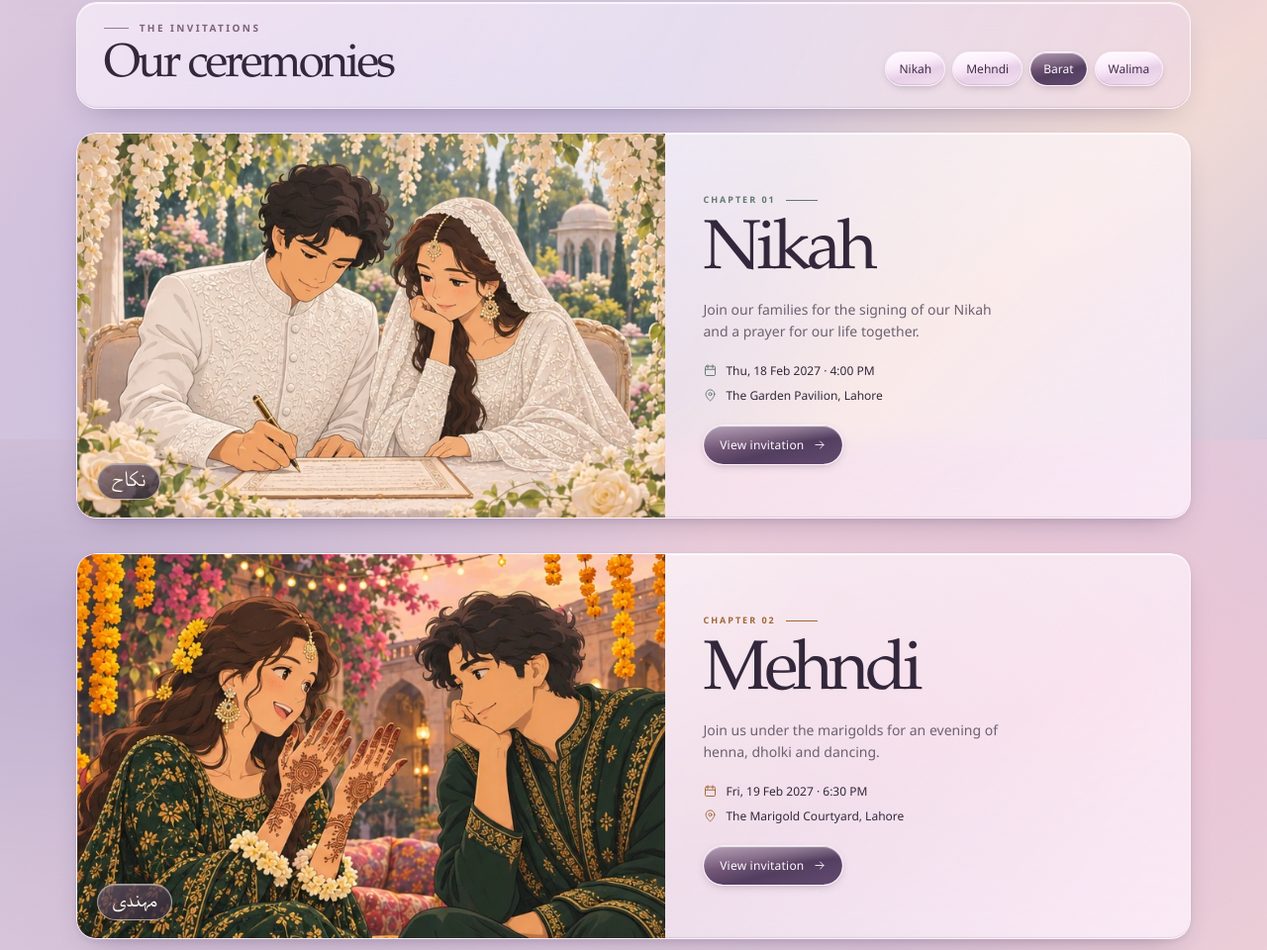
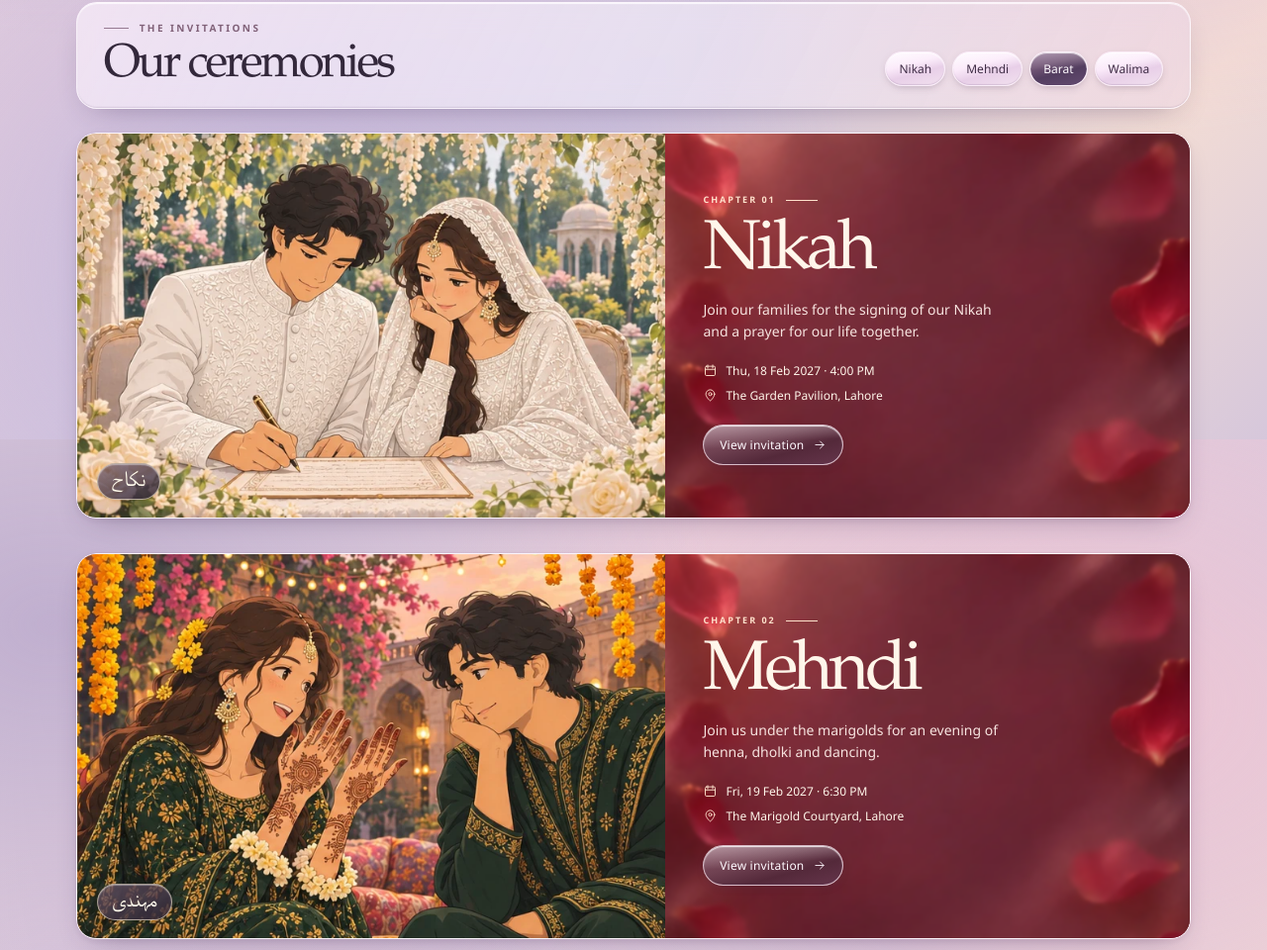
Before and after one commit to Husnain139/Wedding-invitation-website-for-client, a plain HTML site: page dist/index.html in a window 1280 px wide. Shown: the part 656-1616 px from the top of the page at 99% size. Drawn offline with nearby package versions, Linux system fonts and the light colour scheme.

Commit message:
Update Site source

```diff
--- a/dist/style.css
+++ b/dist/style.css
@@ -55,9 +55,43 @@ body {
   box-shadow: var(--glass-rim);
 }
 .chapter-copy {
-  background: linear-gradient(156deg, #fff6 0%, transparent 52%, #fdebf740 95%);
   height: 100%;
   align-content: center;
+}
+.chapter-copy, #detail .sheet-body {
+  --ink: #fff6ea;
+  --muted: #f7e3df;
+  position: relative;
+  isolation: isolate;
+  overflow: hidden;
+  color: var(--ink);
+  background: #612837;
+  box-shadow: inset 0 1px 0 #ffe5db87, inset 0 0 0 1px #ffc6c133;
+}
+.chapter-copy::before, #detail .sheet-body::before {
+  content: "";
+  position: absolute;
+  inset: -3px;
+  z-index: -1;
+  pointer-events: none;
+  background:
+    linear-gradient(145deg, #ffdbcb25, transparent 28%, #3516273b 72%, #ffbfbb14),
+    url("assets/rose-glass.webp") center / cover;
+  filter: blur(1.6px);
+}
+/* Fit the petal border to the full programme on the longer invitation. */
+#detail .sheet-body::before {
+  background-size: cover, 100% 100%;
+}
+.chapter-copy .chapter-n, .chapter-copy .event-meta svg,
+#detail .kicker, #detail .detail-row .icon, #detail #formal-details .invocation {
+  color: #ffe2cc;
+}
+#detail .detail-row, #detail .programme dt, #detail .programme dd {
+  border-color: #ffe1d640;
+}
+.chapter-copy .event-button, #detail .primary {
+  --amethyst: linear-gradient(165deg, #875163, #704252 38%, #54293a 66%, #65354b);
 }
 .chapter-paper figcaption {
   background: linear-gradient(155deg, #6e5a6db8, #302636da);
```
Also changed, not shown: dist/assets/rose-glass.webp (added).
